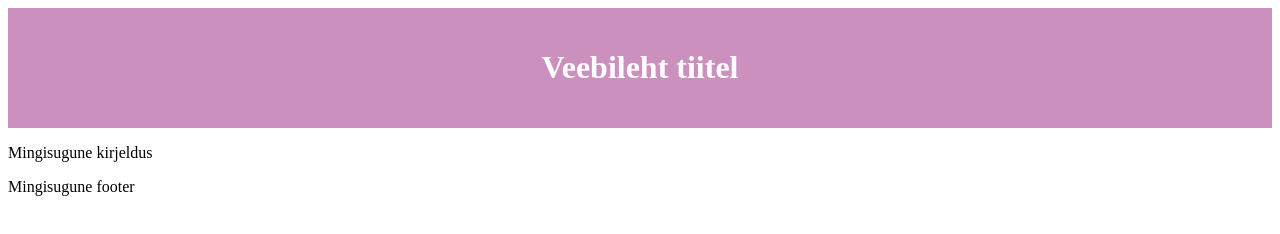
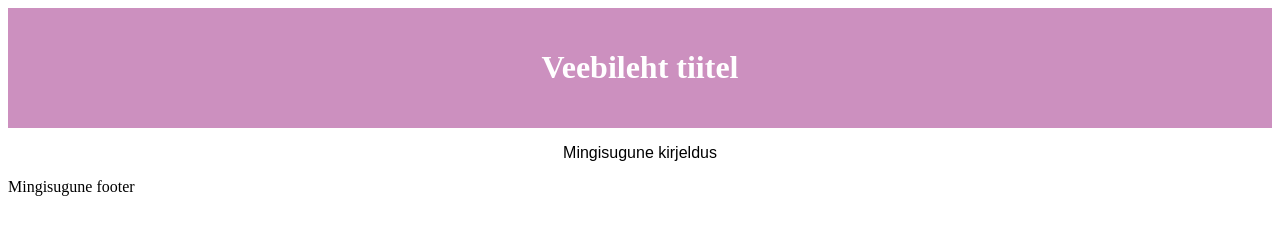
Before and after one commit to geilu/SE-seminarid, a plain HTML site: page seminarveebileht/index.html in a window 1280 px wide. Drawn offline with Linux system fonts and the light colour scheme.

Commit message:
ülesande 2 b - lehe teksti kujundus

```diff
--- a/seminarveebileht/style.css
+++ b/seminarveebileht/style.css
@@ -5,3 +5,9 @@ header {
     text-align: center;
     padding: 20px;
 }
+
+main {
+    color: black;
+    font-family: Arial, Helvetica, sans-serif;
+    text-align: center;
+}
```
